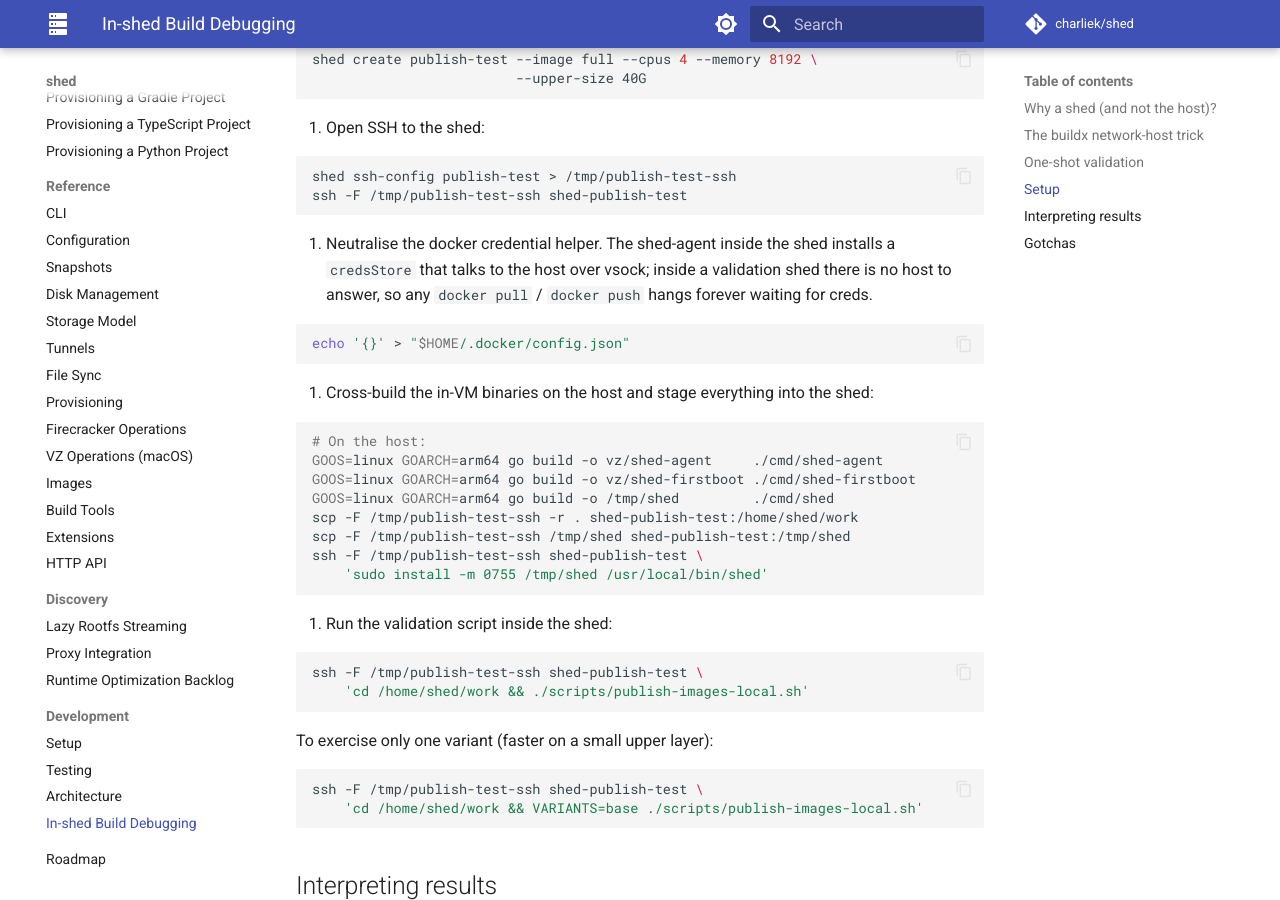
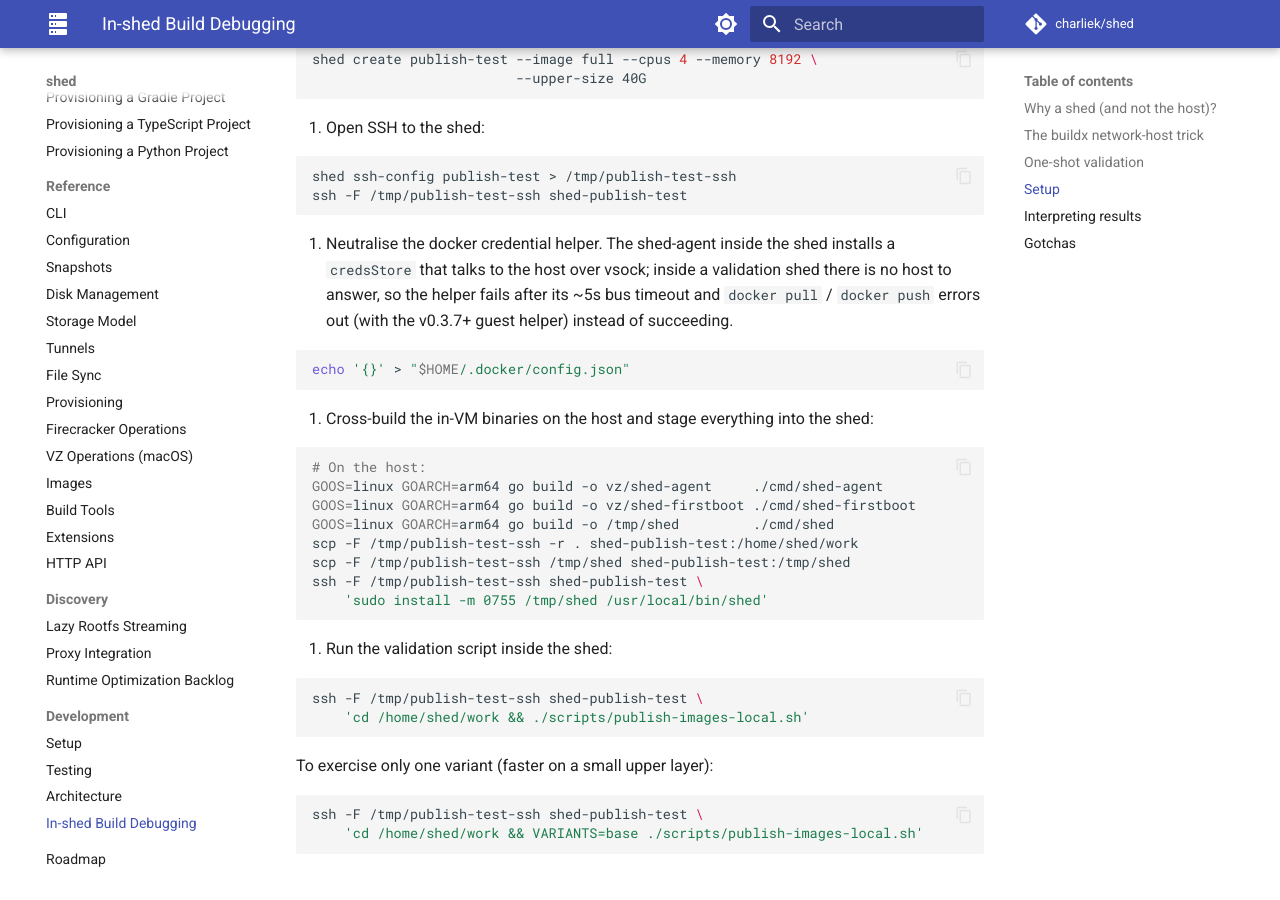
Before and after one commit to charliek/shed, an MkDocs documentation site: the page built from docs/development/in-shed-build-debugging.md, in a window 1280 px wide and 900 px high, scrolled down 1793 px. Built offline with MkDocs 1.6.1 and Material for MkDocs 9.7.7, drawn with Linux system fonts in a browser that asks for light colours; comment, search, counter and statistics services are not loaded.

Commit message:
docs: validation-shed pull now fails fast, not hangs (v0.3.7 helper)
With the v0.3.7 docker-credential-shed, an unanswered creds request fails
after the ~5s bus timeout rather than hanging forever; update the
in-shed-build-debugging note (the `echo '{}'` remedy is unchanged).

Co-Authored-By: Claude Opus 4.8 (1M context) <noreply@anthropic.com>

````diff
--- a/docs/development/in-shed-build-debugging.md
+++ b/docs/development/in-shed-build-debugging.md
@@ -94,8 +94,9 @@ preceding `FAIL:` identifies which variant tripped.
 
 3. Neutralise the docker credential helper. The shed-agent inside the
    shed installs a `credsStore` that talks to the host over vsock;
-   inside a validation shed there is no host to answer, so any
-   `docker pull` / `docker push` hangs forever waiting for creds.
+   inside a validation shed there is no host to answer, so the helper
+   fails after its ~5s bus timeout and `docker pull` / `docker push`
+   errors out (with the v0.3.7+ guest helper) instead of succeeding.
 
    ```bash
    echo '{}' > "$HOME/.docker/config.json"
````
